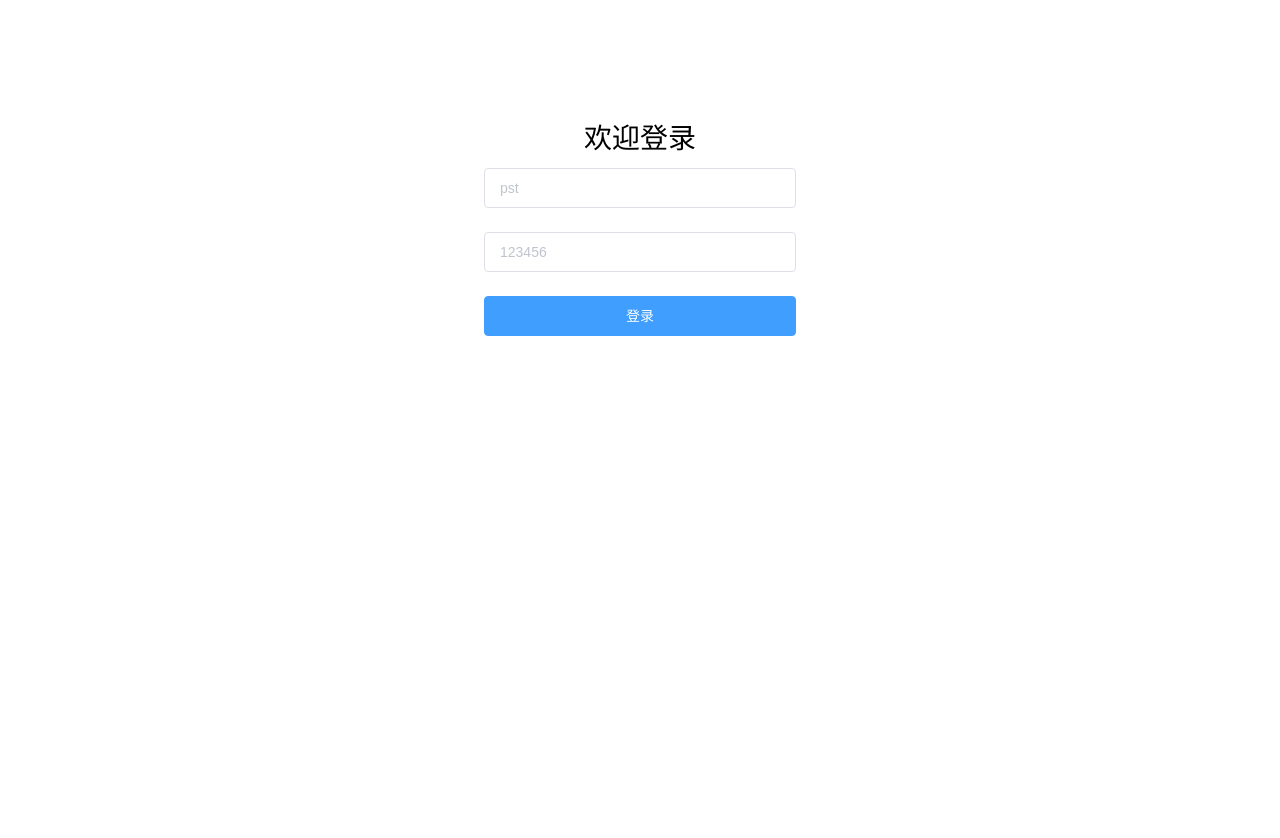
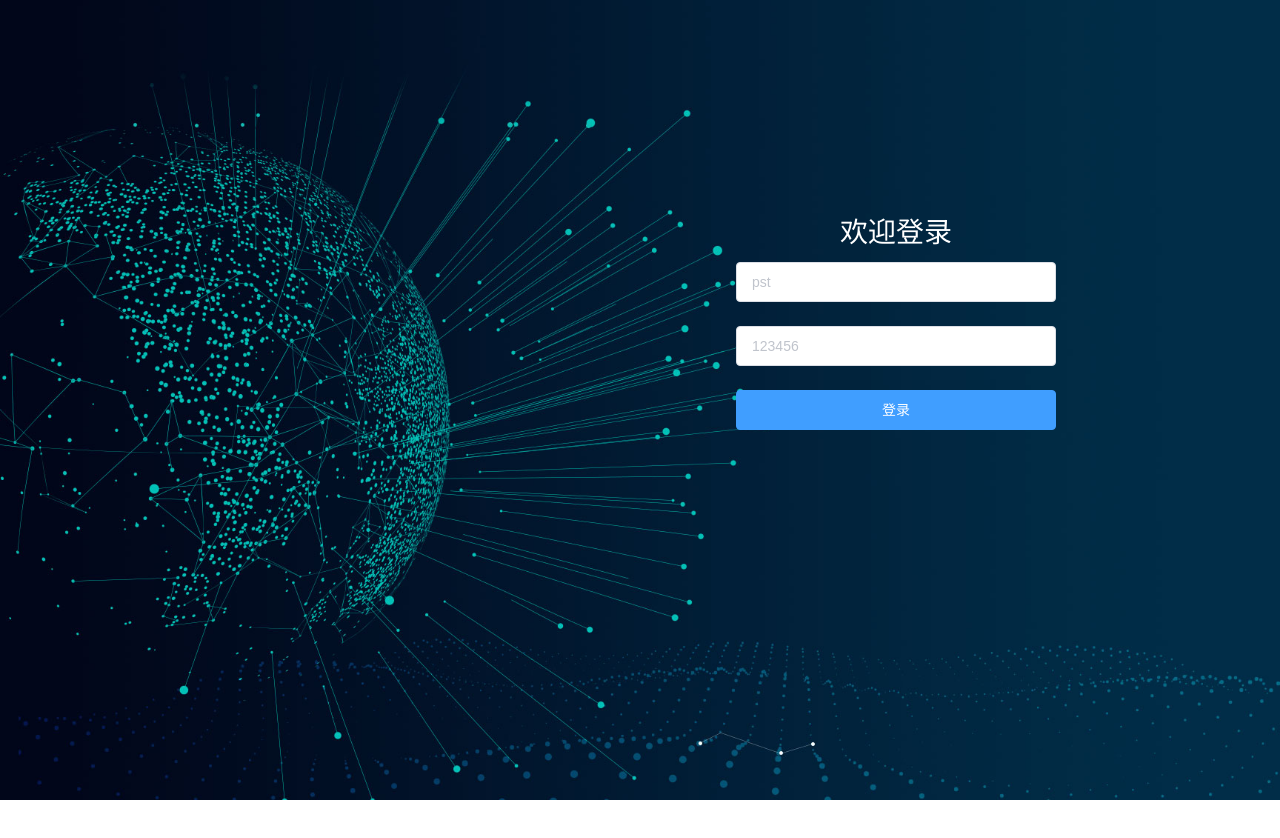
Before and after one commit to panshiting/vue-koa2-mysql, a Vue app: page /#/login in a window 1280 px wide. Shown: the top 838 px of the page. After the commit the page ends 800 px from the top, so only its background shows below. Built offline with nearby package versions, Linux system fonts and the light colour scheme.

Commit message:
添加首页背景图

```diff
--- a/src/views/login/index.vue
+++ b/src/views/login/index.vue
@@ -1,14 +1,16 @@
 <template>
-  <el-row class="content">
-    <el-col :xs="24" :sm="{span: 6, offset: 9}">
-      <span class="title">欢迎登录</span>
-      <el-row>
-        <el-input v-model="user_name" placeholder="pst" type="text"></el-input>
-        <el-input v-model="password" placeholder="123456" type="password"></el-input>
-        <el-button type="primary" @click="login">登录</el-button>
-      </el-row>
-    </el-col>
-  </el-row>
+  <div class="contain">
+    <div class="content">
+      <!--<el-col :xs="24" :sm="{span: 6, offset: 9}">-->
+        <span class="title">欢迎登录</span>
+        <div>
+          <el-input v-model="user_name" placeholder="pst" type="text"></el-input>
+          <el-input v-model="password" placeholder="123456" type="password"></el-input>
+          <el-button type="primary" @click="login">登录</el-button>
+        </div>
+      <!--</el-col>-->
+    </div>
+  </div>
 </template>
 
 <script>
@@ -47,12 +49,23 @@ export default {
 </script>
 
 <style scoped lang="scss">
+  .contain {
+    position: fixed;
+    background-image: url("../../../src/assets/login-back.jpg");
+    background-size: cover;
+    width: 100%;
+    height: 100%;
+  }
   .content {
-    margin-top: 100px;
+    position: absolute;
+    width: 320px;
+    top: 40%;
+    left: 70%;
+    transform: translate(-50%, -50%);
     text-align: center;
-    padding: 16px;
     .title {
       font-size: 28px;
+      color: #fff;
     }
     .el-input {
       margin: 12px 0;
```
Also changed, not shown: src/assets/login-back.jpg (added).
